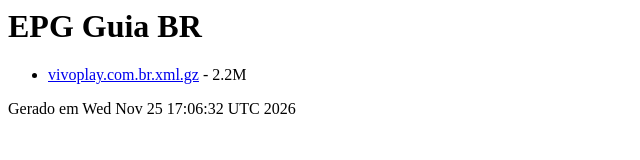
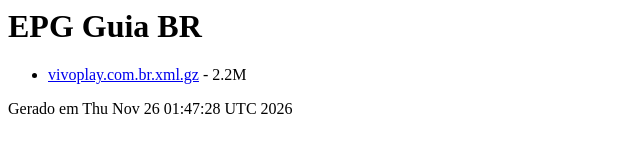
Before and after one commit to LichRei/epg-br, a plain HTML site: page index.html in a window 1280 px wide. Shown: the full height of the page, 0-640 px from the left. Drawn offline with Linux system fonts and the light colour scheme.

Commit message:
deploy: 12acfcf2a3bb5dd11bcc517b8b6d991eb3486ac5

```diff
--- a/index.html
+++ b/index.html
@@ -1,3 +1,3 @@
 <html><body><h1>EPG Guia BR</h1><ul>
 <li><a href="vivoplay.com.br.xml.gz">vivoplay.com.br.xml.gz</a> - 2.2M</li>
-</ul><p>Gerado em Wed Nov 25 17:06:32 UTC 2026</p></body></html>
+</ul><p>Gerado em Thu Nov 26 01:47:28 UTC 2026</p></body></html>
```
Also changed, not shown: 1 other file.
